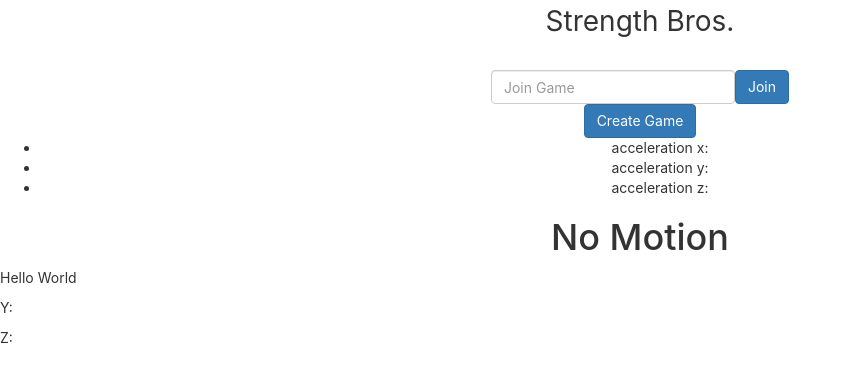
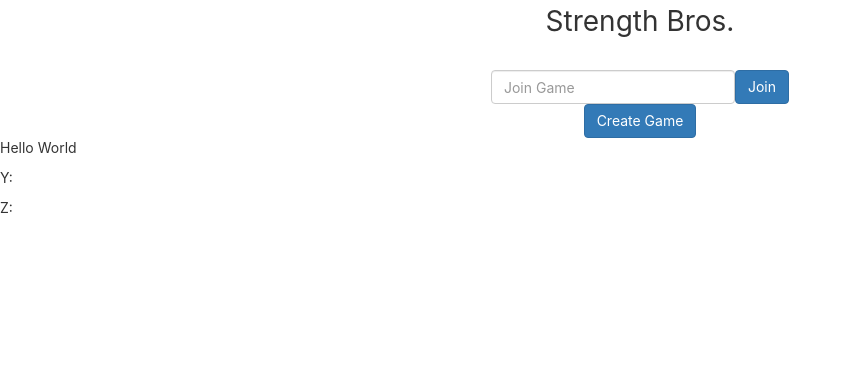
Before and after one commit to 0Calories/strength-bros, a React (Create React App) app in the folder client/strength-bros/: page / in a window 1280 px wide. Shown: the top 382 px of the page, without its empty margins (0-852 px from the left). Built offline with nearby package versions, Linux system fonts and the light colour scheme.

Commit message:
Move physical action logic to AthleteView component

```diff
--- a/client/strength-bros/src/App.js
+++ b/client/strength-bros/src/App.js
@@ -1,65 +1,7 @@
 import React, { Component } from 'react';
 import './App.css';
 
-
-const FLAT = 0;
-const UPRIGHT = 1;
-
-let consistencyCounter = 0;
-
 class App extends Component {
-
-  state = {
-    accX: undefined,
-    accY: undefined,
-    accZ: undefined,
-    orientation: FLAT,
-    motion: 'None'
-  };
-
-  // Set up accelerometer logic
-  componentWillMount() {
-
-    window.ondevicemotion = (e) => {
-
-      let accX = e.accelerationIncludingGravity.x.toFixed(4);
-      let accY = e.accelerationIncludingGravity.y.toFixed(4);
-      let accZ = e.accelerationIncludingGravity.z.toFixed(4);
-
-      // We can check the orientation of the phone by checking which axis has the force of gravity acting on it.
-      let orientation;
-      if (accZ >= 7)
-        orientation = FLAT;
-      else if (accY >= 7)
-        orientation = UPRIGHT;
-      else
-        orientation = FLAT;
-
-      this.setState({
-        accX,
-        accY,
-        accZ,
-        orientation
-      });
-
-      // Check if the acceleration was above 1 for 10 ticks in a row, we will consider that a squat
-      if (orientation === FLAT && accZ >= 15) {
-        consistencyCounter++;
-      } else if (orientation === UPRIGHT && accY >= 12) {
-        consistencyCounter++;
-      } else {
-        consistencyCounter = 0;
-      }
-
-      if (consistencyCounter >= 10) {
-        this.setState({ motion: 'Squat' });
-        setTimeout(() => {
-          this.setState({ motion: 'None' });
-        }, 1500);
-      }
-    }
-
-  }
 
   render() {
     return (
@@ -76,16 +18,6 @@ class App extends Component {
             <button className="btn btn-large btn-primary">Create Game</button>
           </form>
         </div>
-
-        <ul>
-          <li>acceleration x: {this.state.accX}</li>
-          <li>acceleration y: {this.state.accY}</li>
-          <li>acceleration z: {this.state.accZ}</li>
-        </ul>
-
-        {this.state.motion === 'Squat' && <h1>Nice Squat!</h1>}
-        {this.state.motion === 'None' && <h1>No Motion</h1>}
-
       </div>
 
 
```
